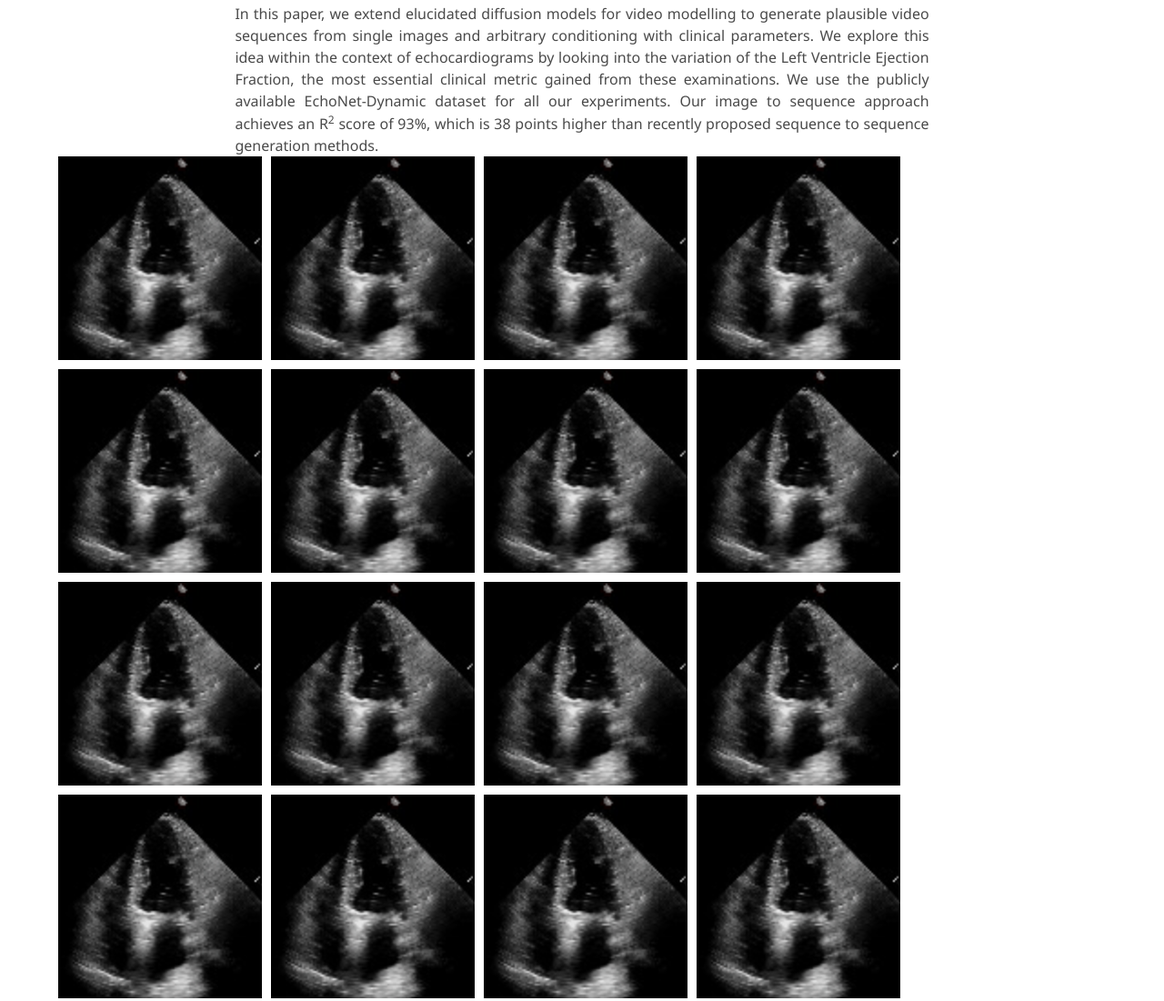
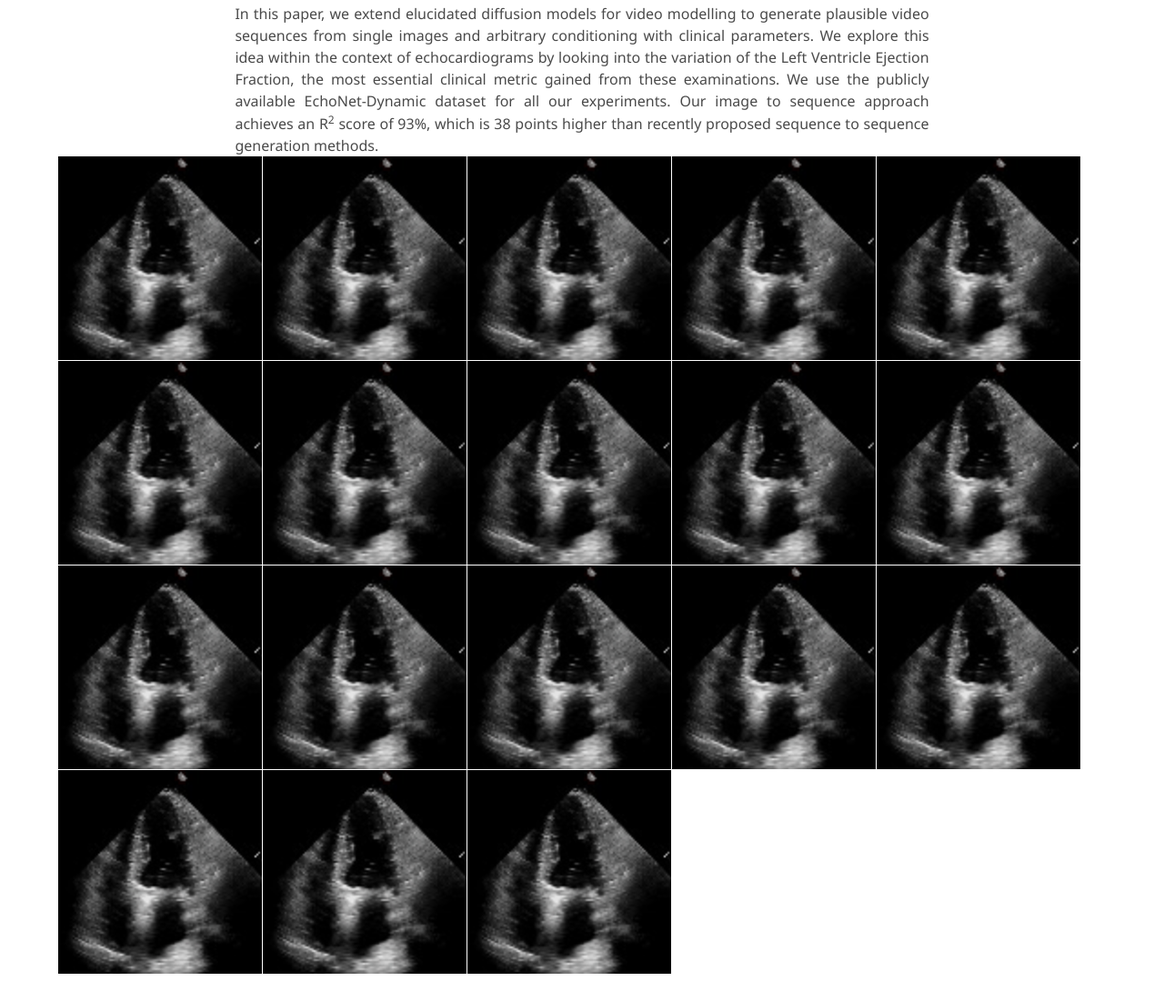
Before and after one commit to HReynaud/EchoDiffusion, a plain HTML site: page docs/index.html in a window 1280 px wide. Shown: the part 1076-2177 px from the top of the page at 91% size. Drawn offline with nearby package versions, Linux system fonts and the light colour scheme; some icons are missing; a web font is replaced by a local one.

Commit message:
updated wepage

```diff
--- a/docs/css/index.css
+++ b/docs/css/index.css
@@ -161,7 +161,7 @@ div#gif-mosaic {
   padding: 0px;
   display: grid;
   grid-template-columns: repeat(auto-fit, minmax(224px, 0fr));
-  grid-gap: 10px;
+  grid-gap: 1px;
   grid-auto-rows: 224px;
   grid-auto-flow: dense;
 }
```
